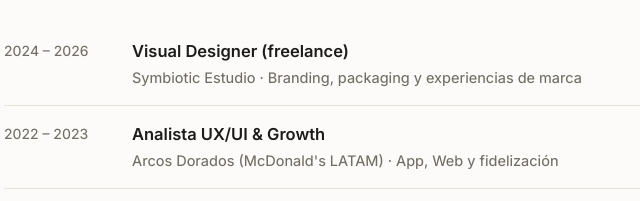
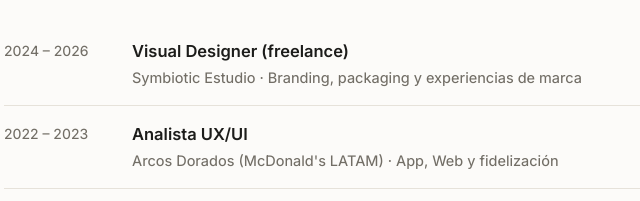
Before and after one commit to Inlerit/justinaisla-site, a website: page public/index.html in a window 1280 px wide. Shown: the part 1397-1598 px from the top of the page, 280-920 px from the left. Drawn offline with Linux system fonts and the light colour scheme.

```diff
--- a/public/index.html
+++ b/public/index.html
@@ -208,7 +208,7 @@
     </div>
     <div class="job">
       <div class="yr">2022 – 2023</div>
-      <div class="meta"><strong>Analista UX/UI &amp; Growth</strong><span>Arcos Dorados (McDonald's LATAM) · App, Web y fidelización</span></div>
+      <div class="meta"><strong>Analista UX/UI</strong><span>Arcos Dorados (McDonald's LATAM) · App, Web y fidelización</span></div>
     </div>
     <div class="job">
       <div class="yr">2021 – 2022</div>
```
Also changed, not shown: 3 other files.
